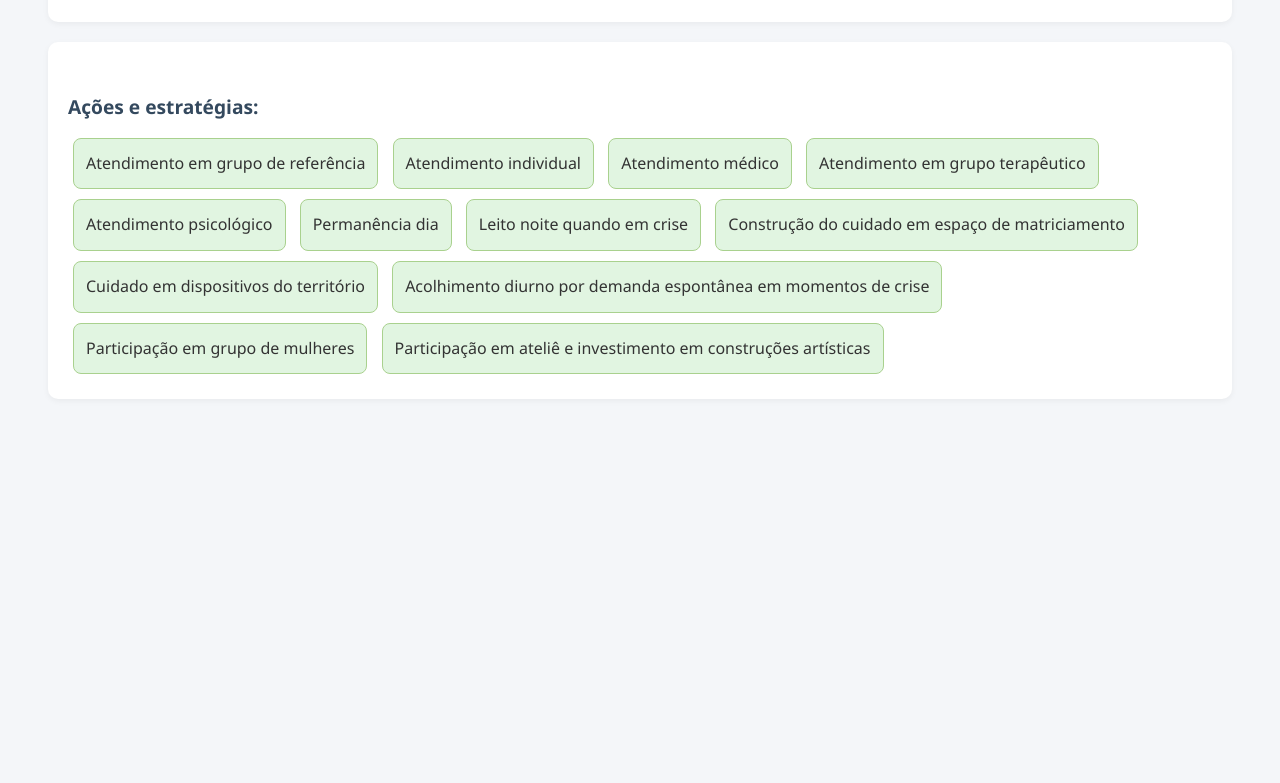
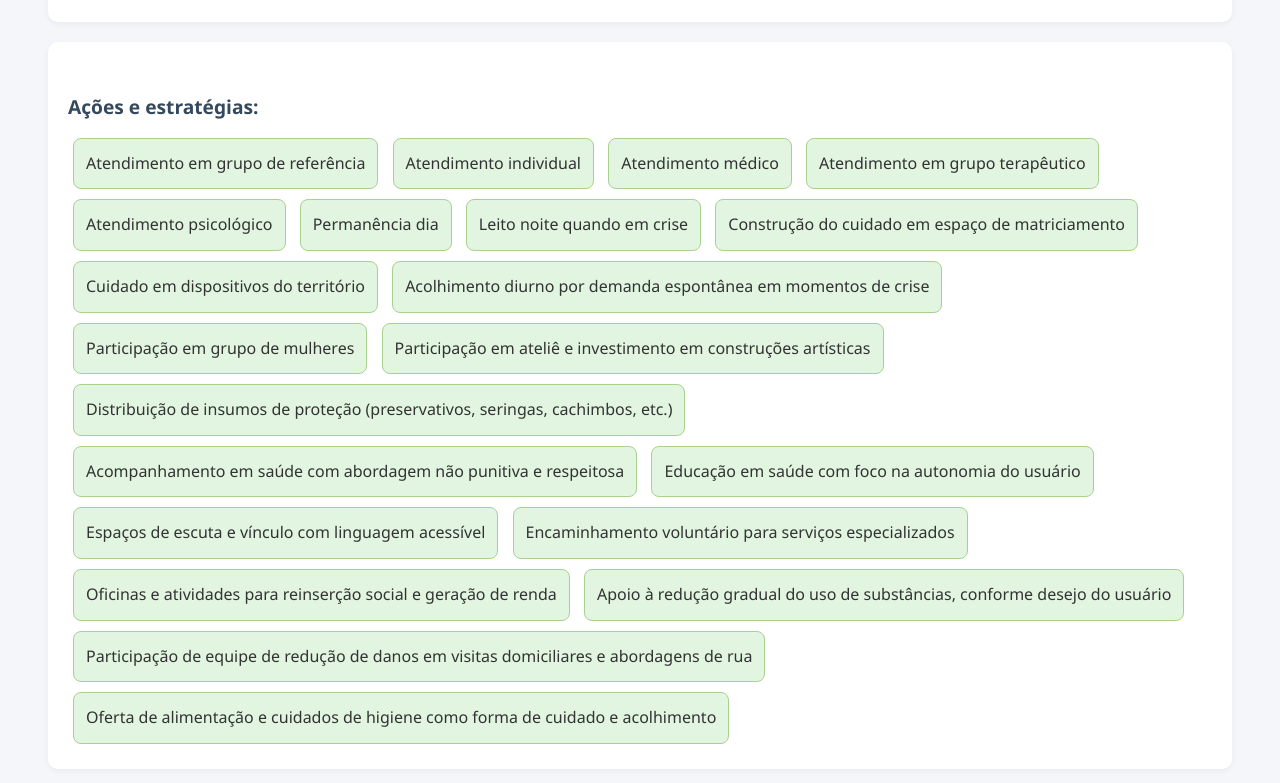
Before and after one commit to equipereviver/ptspec, a plain HTML site: page index.html in a window 1280 px wide. Shown: the part 4826-5609 px from the top of the page. Before the commit the page ends 5293 px from the top, so only its background shows below. Drawn offline with Linux system fonts and the light colour scheme.

Commit message:
Update index.html

```diff
--- a/index.html
+++ b/index.html
@@ -269,6 +269,15 @@ h3 {
     <div class="campo" onclick="adicionarTexto('Acolhimento diurno por demanda espontânea em momentos de crise', 'acoesEEstrategias')">Acolhimento diurno por demanda espontânea em momentos de crise</div>
     <div class="campo" onclick="adicionarTexto('Participação em grupo de mulheres', 'acoesEEstrategias')">Participação em grupo de mulheres</div>
     <div class="campo" onclick="adicionarTexto('Participação em ateliê e investimento em construções artísticas', 'acoesEEstrategias')">Participação em ateliê e investimento em construções artísticas</div>
+    <div class="campo" onclick="adicionarTexto('Distribuição de insumos de proteção (preservativos, seringas, cachimbos, etc.)', 'acoesEEstrategias')">Distribuição de insumos de proteção (preservativos, seringas, cachimbos, etc.)</div>
+    <div class="campo" onclick="adicionarTexto('Acompanhamento em saúde com abordagem não punitiva e respeitosa', 'acoesEEstrategias')">Acompanhamento em saúde com abordagem não punitiva e respeitosa</div>
+    <div class="campo" onclick="adicionarTexto('Educação em saúde com foco na autonomia do usuário', 'acoesEEstrategias')">Educação em saúde com foco na autonomia do usuário</div>
+    <div class="campo" onclick="adicionarTexto('Espaços de escuta e vínculo com linguagem acessível', 'acoesEEstrategias')">Espaços de escuta e vínculo com linguagem acessível</div>
+    <div class="campo" onclick="adicionarTexto('Encaminhamento voluntário para serviços especializados', 'acoesEEstrategias')">Encaminhamento voluntário para serviços especializados</div>
+    <div class="campo" onclick="adicionarTexto('Oficinas e atividades para reinserção social e geração de renda', 'acoesEEstrategias')">Oficinas e atividades para reinserção social e geração de renda</div>
+    <div class="campo" onclick="adicionarTexto('Apoio à redução gradual do uso de substâncias, conforme desejo do usuário', 'acoesEEstrategias')">Apoio à redução gradual do uso de substâncias, conforme desejo do usuário</div>
+    <div class="campo" onclick="adicionarTexto('Participação de equipe de redução de danos em visitas domiciliares e abordagens de rua', 'acoesEEstrategias')">Participação de equipe de redução de danos em visitas domiciliares e abordagens de rua</div>
+    <div class="campo" onclick="adicionarTexto('Oferta de alimentação e cuidados de higiene como forma de cuidado e acolhimento', 'acoesEEstrategias')">Oferta de alimentação e cuidados de higiene como forma de cuidado e acolhimento</div>
 </div>
 
 <div class="resultado" id="resultado">
```
